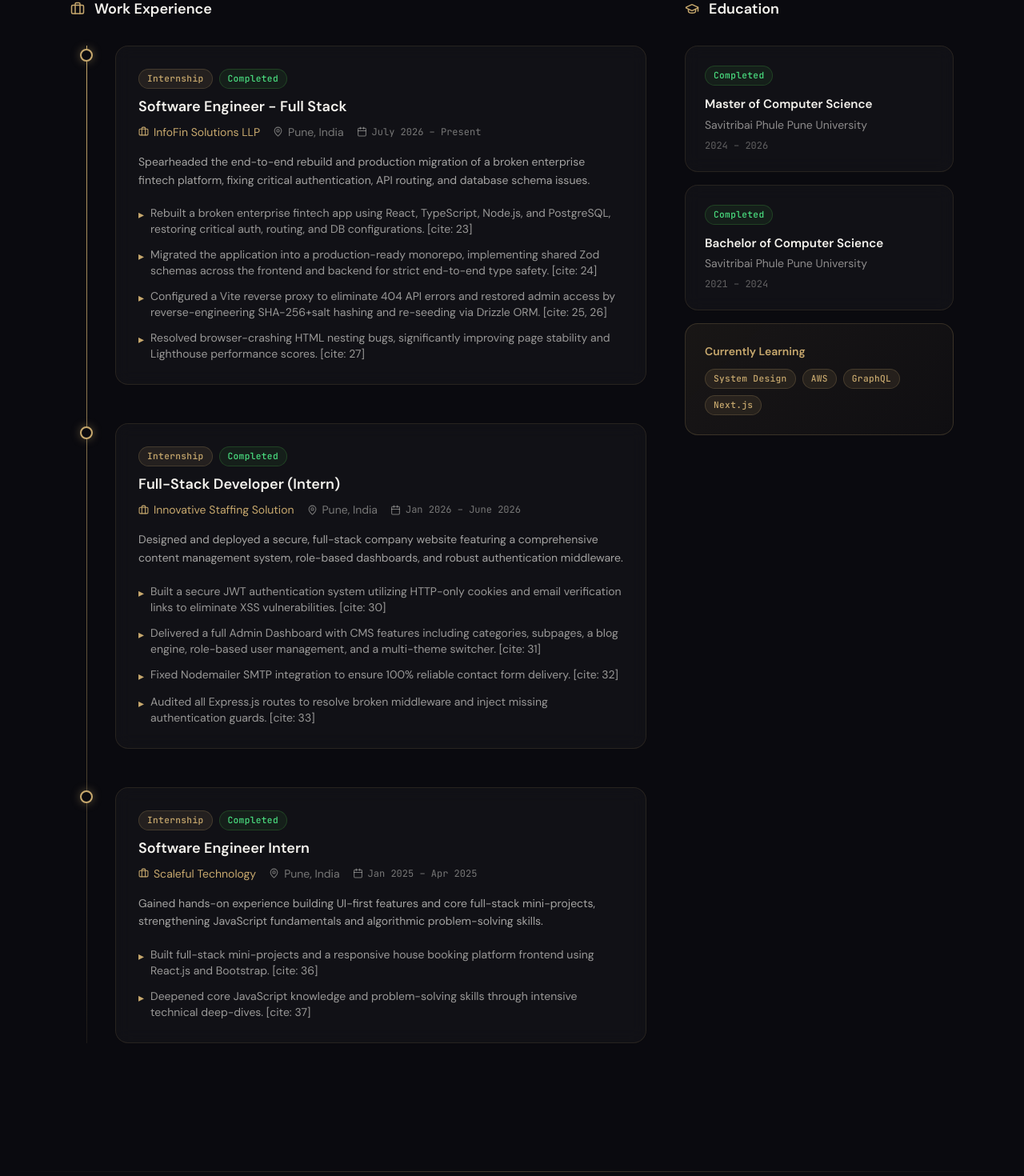
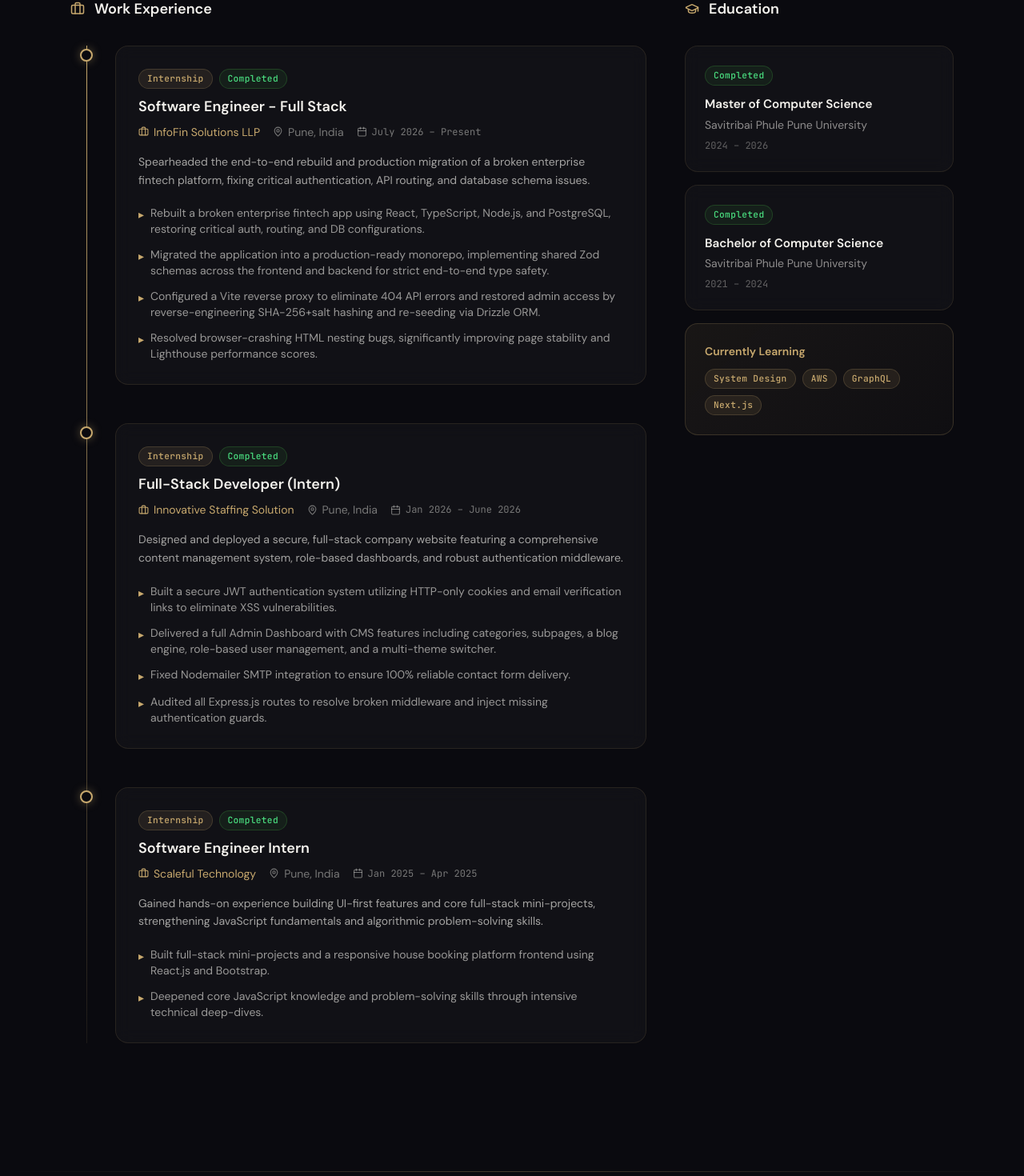
Before and after one commit to Amir-Shaikh236/MyPortfolio, a React (Vite) app in the folder portfolio/: page / in a window 1280 px wide. Shown: the part 6432-7902 px from the top of the page at 80% size. Built offline with nearby package versions, Linux system fonts and the light colour scheme; a web font is replaced by a local one.

Commit message:
Everything is Fine

```diff
--- a/portfolio/src/data/portfolio.js
+++ b/portfolio/src/data/portfolio.js
@@ -171,10 +171,10 @@ export const experience = [
     duration: "4 months",
     description: "Spearheaded the end-to-end rebuild and production migration of a broken enterprise fintech platform, fixing critical authentication, API routing, and database schema issues.",
     achievements: [
-      "Rebuilt a broken enterprise fintech app using React, TypeScript, Node.js, and PostgreSQL, restoring critical auth, routing, and DB configurations. [cite: 23]",
-      "Migrated the application into a production-ready monorepo, implementing shared Zod schemas across the frontend and backend for strict end-to-end type safety. [cite: 24]",
-      "Configured a Vite reverse proxy to eliminate 404 API errors and restored admin access by reverse-engineering SHA-256+salt hashing and re-seeding via Drizzle ORM. [cite: 25, 26]",
-      "Resolved browser-crashing HTML nesting bugs, significantly improving page stability and Lighthouse performance scores. [cite: 27]",
+      "Rebuilt a broken enterprise fintech app using React, TypeScript, Node.js, and PostgreSQL, restoring critical auth, routing, and DB configurations.",
+      "Migrated the application into a production-ready monorepo, implementing shared Zod schemas across the frontend and backend for strict end-to-end type safety.",
+      "Configured a Vite reverse proxy to eliminate 404 API errors and restored admin access by reverse-engineering SHA-256+salt hashing and re-seeding via Drizzle ORM.",
+      "Resolved browser-crashing HTML nesting bugs, significantly improving page stability and Lighthouse performance scores.",
     ],
   },
   {
@@ -185,10 +185,10 @@ export const experience = [
     duration: "6 months",
     description: "Designed and deployed a secure, full-stack company website featuring a comprehensive content management system, role-based dashboards, and robust authentication middleware.",
     achievements: [
-      "Built a secure JWT authentication system utilizing HTTP-only cookies and email verification links to eliminate XSS vulnerabilities. [cite: 30]",
-      "Delivered a full Admin Dashboard with CMS features including categories, subpages, a blog engine, role-based user management, and a multi-theme switcher. [cite: 31]",
-      "Fixed Nodemailer SMTP integration to ensure 100% reliable contact form delivery. [cite: 32]",
-      "Audited all Express.js routes to resolve broken middleware and inject missing authentication guards. [cite: 33]",
+      "Built a secure JWT authentication system utilizing HTTP-only cookies and email verification links to eliminate XSS vulnerabilities.",
+      "Delivered a full Admin Dashboard with CMS features including categories, subpages, a blog engine, role-based user management, and a multi-theme switcher.",
+      "Fixed Nodemailer SMTP integration to ensure 100% reliable contact form delivery.",
+      "Audited all Express.js routes to resolve broken middleware and inject missing authentication guards.",
     ],
   },
   {
@@ -199,8 +199,8 @@ export const experience = [
     duration: "4 months", // January 2025 to April 2025 inclusive
     description: "Gained hands-on experience building UI-first features and core full-stack mini-projects, strengthening JavaScript fundamentals and algorithmic problem-solving skills.",
     achievements: [
-      "Built full-stack mini-projects and a responsive house booking platform frontend using React.js and Bootstrap. [cite: 36]",
-      "Deepened core JavaScript knowledge and problem-solving skills through intensive technical deep-dives. [cite: 37]",
+      "Built full-stack mini-projects and a responsive house booking platform frontend using React.js and Bootstrap.",
+      "Deepened core JavaScript knowledge and problem-solving skills through intensive technical deep-dives.",
     ],
   },
 ];
```
